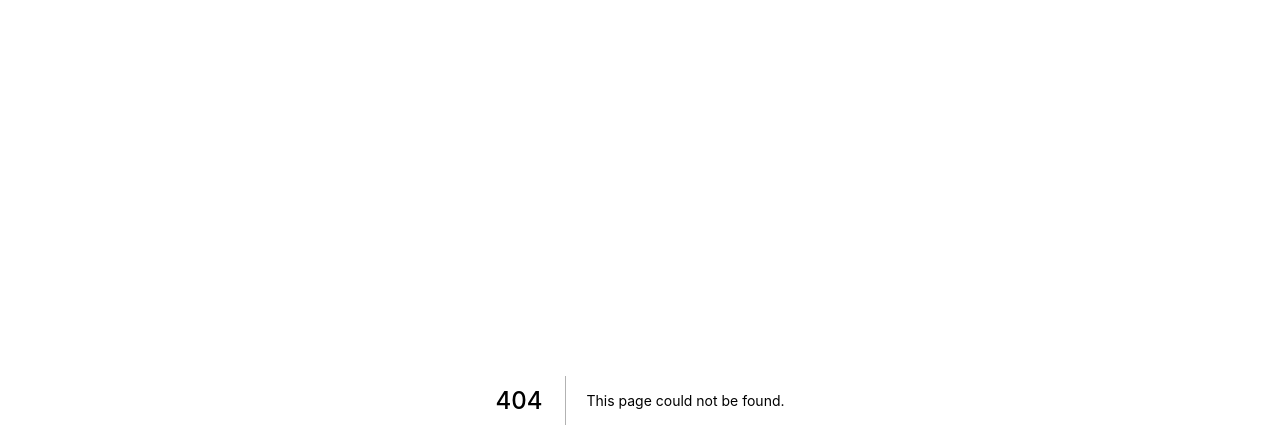
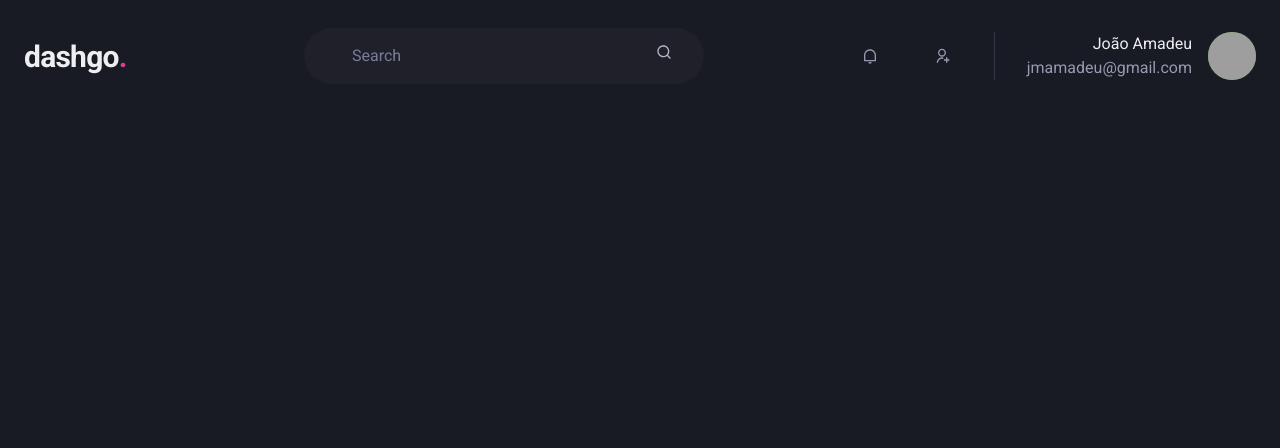
Before and after one commit to jmamadeu/dashgo, a Next.js app: page /dashboard in a window 1280 px wide. Before the commit this address had no page. Shown: the top 448 px of the page. Built offline with nearby package versions, Linux system fonts and the light colour scheme; grey boxes are pictures that could not be loaded.

Commit message:
chore: add header

```diff
--- a/package.json
+++ b/package.json
@@ -5,7 +5,7 @@
     "dev": "next dev",
     "build": "next build",
     "start": "next start",
-    "format": "prettier --write 'src/**/*.{js,jsx,ts,tsx,css,md,json}'",
+    "format": "prettier --write 'src/**/*.{js,jsx,ts,tsx,css,md,json}' --ignore-unknown --config ./prettier.config.js",
     "lint": "eslint --quiet --fix './src/**/*.{ts,tsx}'",
     "prepare": "husky install"
   },
@@ -16,7 +16,8 @@
     "framer-motion": "^4",
     "next": "12.0.7",
     "react": "17.0.2",
-    "react-dom": "17.0.2"
+    "react-dom": "17.0.2",
+    "react-icons": "^4.3.1"
   },
   "devDependencies": {
     "@callstack/eslint-config": "^12.0.1",
@@ -24,6 +25,7 @@
     "@commitlint/config-conventional": "^15.0.0",
     "@types/node": "16.11.12",
     "@types/react": "17.0.37",
+    "@types/react-icons": "^3.0.0",
     "eslint": "^8.4.1",
     "eslint-config-next": "12.0.7",
     "git-commit-msg-linter": "^3.2.8",
--- /dev/null
+++ b/prettier.config.js
@@ -0,0 +1,6 @@
+module.exports = {
+  trailingComma: "none",
+  singleQuote: true,
+  arrowParens: "avoid",
+  semi: true
+};
--- a/src/components/form/input.tsx
+++ b/src/components/form/input.tsx
@@ -3,7 +3,7 @@ import {
   FormLabel,
   Input as ChakraInput,
   InputProps as ChakraInputProps
-} from "@chakra-ui/react";
+} from '@chakra-ui/react';
 
 type InputProps = ChakraInputProps & {
   name: string;
@@ -20,7 +20,7 @@ export const Input = ({ name, label, ...rest }: InputProps) => (
       bgColor="gray.900"
       variant="filled"
       _hover={{
-        bgColor: "gray.900"
+        bgColor: 'gray.900'
       }}
       size="lg"
       {...rest}
--- /dev/null
+++ b/src/components/header.tsx
@@ -0,0 +1,87 @@
+import {
+  Avatar,
+  Box,
+  Flex,
+  HStack,
+  Icon,
+  IconButton,
+  Input,
+  Text
+} from '@chakra-ui/react';
+import {
+  RiNotificationLine,
+  RiSearchLine,
+  RiUserAddLine
+} from 'react-icons/ri';
+
+export const Header = () => (
+  <Flex
+    as="header"
+    w="100%"
+    maxWidth={1480}
+    h="20"
+    mx="auto"
+    mt="4"
+    px="6"
+    align="center"
+  >
+    <Text fontSize="3xl" fontWeight="bold" letterSpacing="tight" w="64">
+      dashgo
+      <Text as="span" color="pink.500">
+        .
+      </Text>
+    </Text>
+
+    <Flex
+      as="label"
+      flex={1}
+      py="4"
+      px="8"
+      ml="6"
+      maxWidth="400"
+      color="gray.200"
+      position="relative"
+      bg="gray.800"
+      borderRadius="full"
+    >
+      <Input
+        color="gray.50"
+        variant="unstyled"
+        placeholder="Search"
+        _placeholder={{ color: 'gray.400' }}
+        px="4"
+        mr="4"
+      />
+      <Icon as={RiSearchLine} />
+    </Flex>
+    <Flex align="center" ml="auto">
+      <HStack
+        spacing="8"
+        mx="8"
+        pr="8"
+        py="1"
+        color="gray.300"
+        borderRightWidth={1}
+        borderColor="gray.700"
+      >
+        <IconButton aria-label="icon" background="transparent">
+          <Icon as={RiNotificationLine} />
+        </IconButton>
+        <IconButton aria-label="icon" background="transparent">
+          <Icon as={RiUserAddLine} />
+        </IconButton>
+      </HStack>
+      <Flex align="center">
+        <Box mr={4} textAlign="right">
+          <Text>João Amadeu</Text>
+          <Text color="gray.300">jmamadeu@gmail.com</Text>
+        </Box>
+        <Avatar
+          size="md"
+          name="João Amadeu"
+          src="https://github.com/jmamadeu.png"
+        />
+      </Flex>
+    </Flex>
+  </Flex>
+);
--- a/src/pages/_app.tsx
+++ b/src/pages/_app.tsx
@@ -1,6 +1,6 @@
-import { ChakraProvider } from "@chakra-ui/react";
-import type { AppProps } from "next/app";
-import { customTheme } from "../../theme";
+import { ChakraProvider } from '@chakra-ui/react';
+import type { AppProps } from 'next/app';
+import { customTheme } from '../../theme';
 
 function MyApp({ Component, pageProps }: AppProps) {
   return (
--- a/src/pages/_document.tsx
+++ b/src/pages/_document.tsx
@@ -3,8 +3,8 @@ import Document, {
   Head,
   Html,
   Main,
-  NextScript,
-} from "next/document";
+  NextScript
+} from 'next/document';
 
 class MyDocument extends Document {
   static async getInitialProps(ctx: DocumentContext) {
--- /dev/null
+++ b/src/pages/dashboard.tsx
@@ -0,0 +1,20 @@
+import { Box } from '@chakra-ui/react';
+import type { NextPage } from 'next';
+import Head from 'next/head';
+import { Header } from '../components/header';
+
+const Dashboard: NextPage = () => (
+  <Box as="main">
+    <Head>
+      <title>DashGo | Dashboard</title>
+      <meta
+        name="description"
+        content="Take your dashboards to another level"
+      />
+      <link rel="icon" href="/favicon.ico" />
+    </Head>
+    <Header />
+  </Box>
+);
+
+export default Dashboard;
```
Also changed, not shown: src/pages/index.tsx (+4 -4 lines), 1 other file (tests, documents, lock files or other folders).
